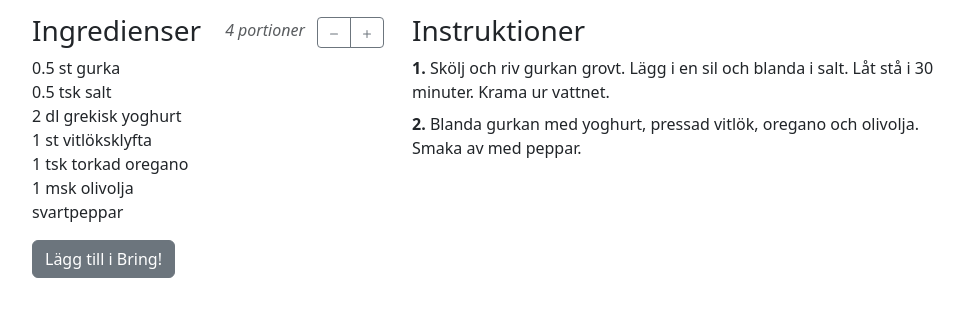
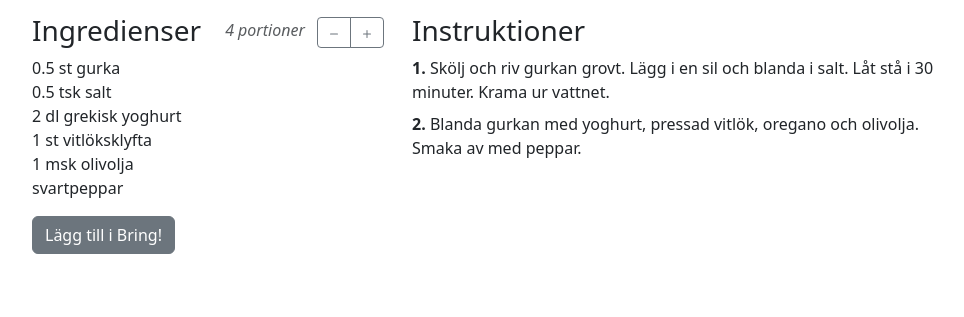
Before and after one commit to jolars/recipes, a Jekyll site: the page built from _recipes/tzatziki.md, in a window 1280 px wide, cut to the strip 184-501 px from the top of the page. Shown: the whole strip, without its empty margins (145-1109 px from the left). Built offline with Jekyll 4.4.1, drawn with Linux system fonts in a browser that asks for light colours.

Commit message:
feat(tzatziki): remove oregano from recipe

```diff
--- a/_recipes/tzatziki.md
+++ b/_recipes/tzatziki.md
@@ -2,7 +2,7 @@
 title: Tzatziki
 excerpt: Grekisk röra med vitlök och gurka
 categories: röra
-tags: 'röra, grekland'
+tags: "röra, grekland"
 img: assets/img/tzatziki.jpg
 servings: 4 portioner
 cook_time: PT25M
@@ -12,10 +12,10 @@ ingredients:
     - 0.5 tsk salt
     - 2 dl grekisk yoghurt
     - 1 st vitlöksklyfta
-    - 1 tsk torkad oregano
     - 1 msk olivolja
     - svartpeppar
 ---
+
 1. Skölj och riv gurkan grovt. Lägg i en sil och blanda i salt. Låt stå i 30
    minuter. Krama ur vattnet.
 2. Blanda gurkan med yoghurt, pressad vitlök, oregano och olivolja. Smaka av med
```
